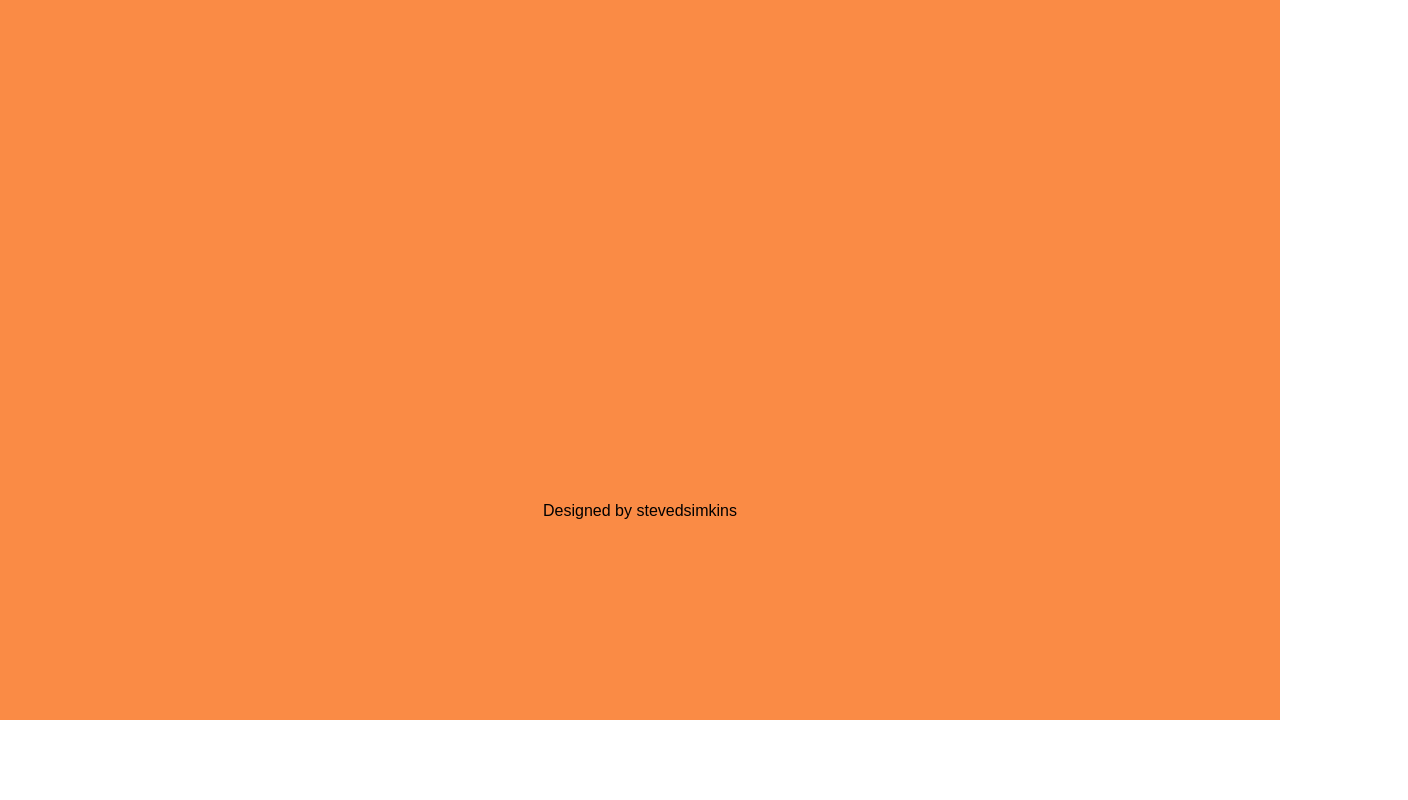
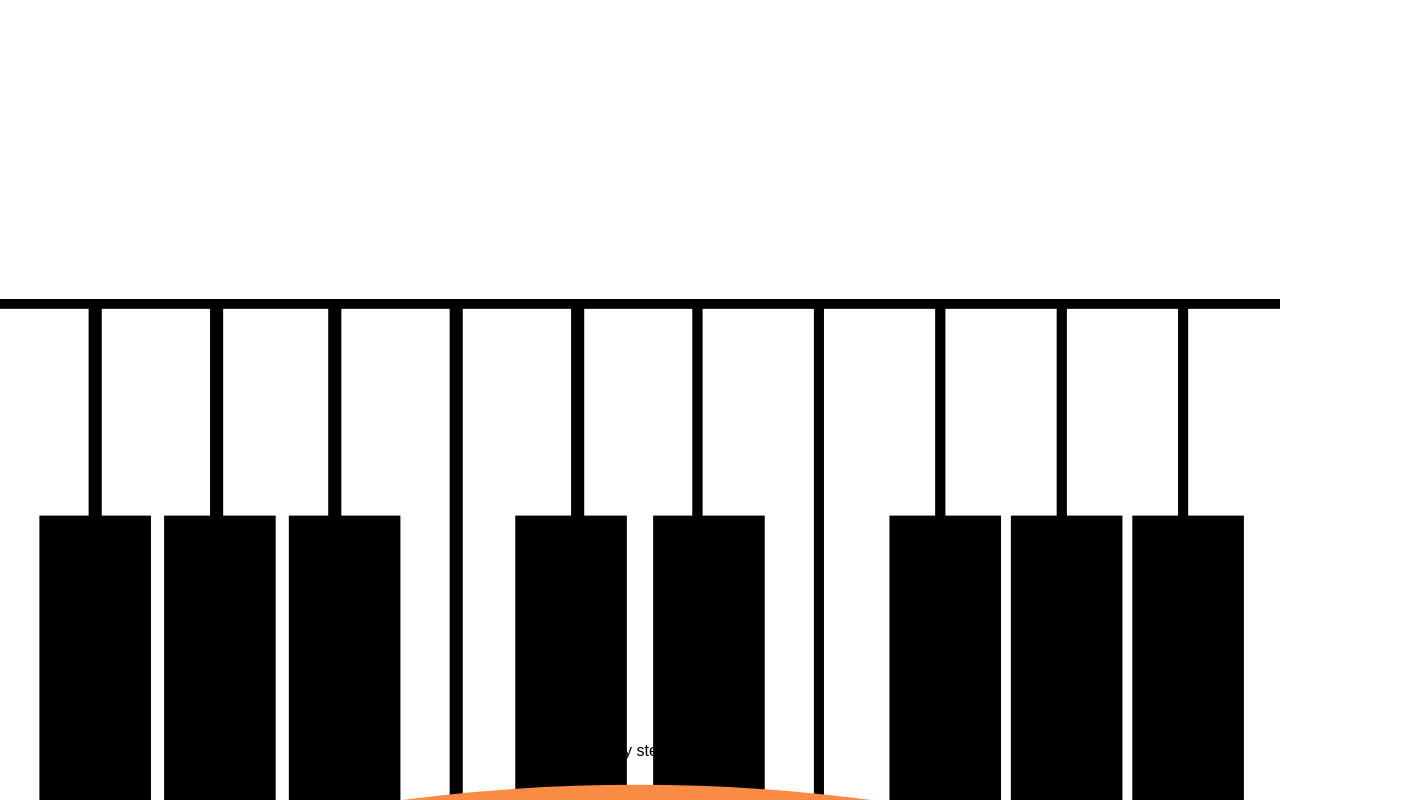
Before and after one commit to stevedsimkins/bradleyknudsen, a React (Create React App) app: page / in a window 1280 px wide. Shown: the part 2920-3720 px from the top of the page, 1408 px wide, since content can reach past the window. Before the commit the page ends 3640 px from the top, so only its background shows below. Built offline with nearby package versions, Linux system fonts and the light colour scheme; a web font is replaced by a local one.

Commit message:
mostly done with responsive design

```diff
--- a/src/components/bradley/Footer.jsx
+++ b/src/components/bradley/Footer.jsx
@@ -23,8 +23,8 @@ const FooterContainer = styled.div`
     bottom: 10%;
     z-index: 3;
   }
-  @media(min-width: 700px){
-    min-height:
+  @media(min-width: 1100px){
+    min-height: 80vh;
   }
 `;
 
@@ -32,8 +32,15 @@ const FooterVector = styled.img`
   position: absolute;
   bottom: -20%;
   width: 100%;
+  object-fit: contain;
   @media(min-width: 700px){
     bottom: -50%;
+  }
+  @media(min-width: 900px){
+    bottom: -70%;
+  }
+  @media(min-width:1100px){
+    bottom: -120vh;
   }
 `;
 
--- a/src/components/bradley/Home.jsx
+++ b/src/components/bradley/Home.jsx
@@ -61,6 +61,9 @@ const TopVector = styled.img`
   @media(min-width: 700px){
     height: 30%;
   }
+  @media(min-width: 750px){
+    top: -10%;
+  }
 `;
 
 const LeftVector = styled.img`
@@ -72,6 +75,17 @@ const LeftVector = styled.img`
   @media(min-width: 500px){
     bottom: -30%;
     left: -40%;
+  }
+  @media(min-width: 750px){
+    bottom: -40%;
+    left: -50%;
+  }
+  @media(min-width: 900px){
+    width: 90%;
+  }
+  @media(min-width: 1100px){
+    width: 80%;
+    bottom: -50%;
   }
 `;
 
@@ -86,6 +100,16 @@ const RightVector = styled.img`
     width: 50%;
     bottom: -20%;
   }
+  @media(min-width: 750px){
+    right: -10%;
+    bottom: -30%;
+  }
+  @media(min-width: 900px){
+    bottom: -40%;
+  }
+  @media(min-width: 1100px){
+    width: 40%;
+  }
 `
 
 export default Home;
```
